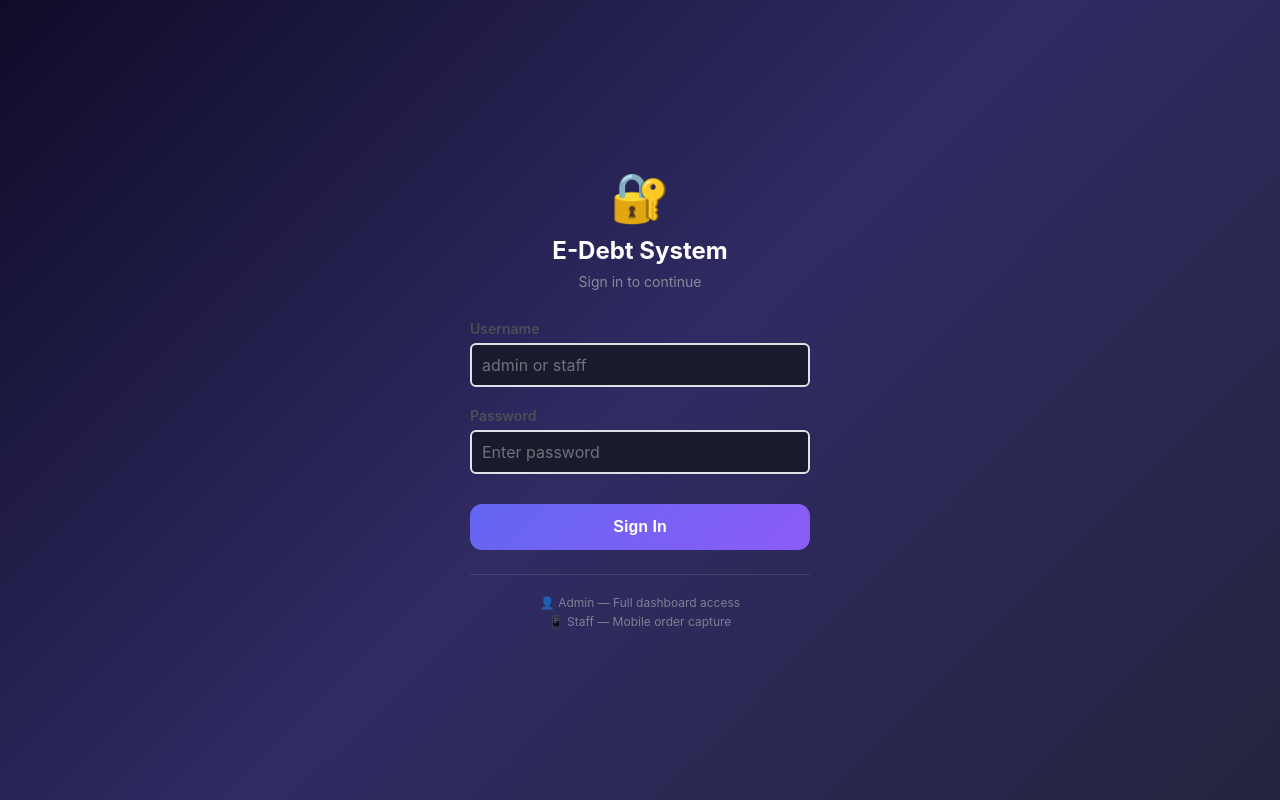
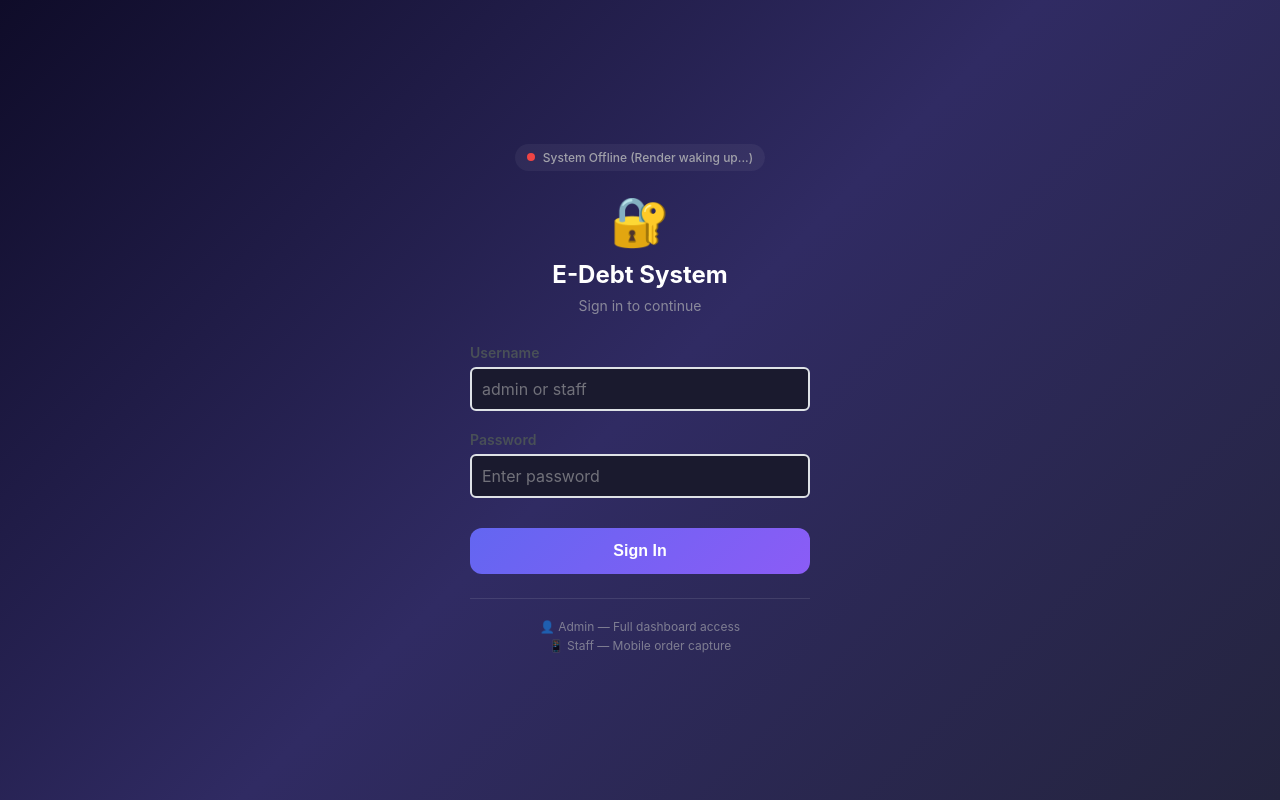
Before and after one commit to militantezeandrei-ops/Edebt, a React (Create React App) app in the folder client/: page / in a window 1280 px wide. Built offline with nearby package versions, Linux system fonts and the light colour scheme; no server answers.

Commit message:
feat: add connectivity indicator and detailed error reporting to login screen

```diff
--- a/client/src/components/Login.css
+++ b/client/src/components/Login.css
@@ -17,6 +17,64 @@
 
 .login-header {
     margin-bottom: 30px;
+    position: relative;
+}
+
+.status-indicator-container {
+    display: flex;
+    align-items: center;
+    justify-content: center;
+    gap: 8px;
+    margin-bottom: 20px;
+    padding: 6px 12px;
+    background: rgba(255, 255, 255, 0.05);
+    border-radius: 20px;
+    width: fit-content;
+    margin-left: auto;
+    margin-right: auto;
+}
+
+.status-dot {
+    width: 8px;
+    height: 8px;
+    border-radius: 50%;
+    transition: background-color 0.3s;
+}
+
+.status-dot.checking {
+    background-color: #f59e0b;
+    animation: pulse 1.5s infinite;
+}
+
+.status-dot.online {
+    background-color: #10b981;
+}
+
+.status-dot.offline {
+    background-color: #ef4444;
+}
+
+.status-text {
+    font-size: 12px;
+    font-weight: 500;
+    color: var(--text-secondary, #888);
+}
+
+@keyframes pulse {
+    0% {
+        transform: scale(0.95);
+        opacity: 0.7;
+    }
+
+    50% {
+        transform: scale(1.05);
+        opacity: 1;
+    }
+
+    100% {
+        transform: scale(0.95);
+        opacity: 0.7;
+    }
 }
 
 .login-header .app-logo {
@@ -102,7 +160,7 @@
 .login-footer {
     margin-top: 24px;
     padding-top: 16px;
-    border-top: 1px solid rgba(255,255,255,0.1);
+    border-top: 1px solid rgba(255, 255, 255, 0.1);
 }
 
 .role-hint {
--- a/client/src/components/Login.js
+++ b/client/src/components/Login.js
@@ -10,6 +10,7 @@ const Login = ({ onLogin }) => {
     const [attempts, setAttempts] = useState(0);
     const [timeLeft, setTimeLeft] = useState(0);
     const [loading, setLoading] = useState(false);
+    const [serverStatus, setServerStatus] = useState('checking'); // 'checking', 'online', 'offline'
 
     // On mount: Check localStorage for existing lockout
     useEffect(() => {
@@ -42,6 +43,26 @@ const Login = ({ onLogin }) => {
         }
         return () => clearInterval(timer);
     }, [timeLeft]);
+
+    // Server Health Check
+    useEffect(() => {
+        const checkServer = async () => {
+            try {
+                const res = await axios.get(`${API_URL}/api/health`, { timeout: 5000 });
+                if (res.data.status === 'OK') {
+                    setServerStatus('online');
+                } else {
+                    setServerStatus('offline');
+                }
+            } catch (err) {
+                setServerStatus('offline');
+            }
+        };
+
+        checkServer();
+        const interval = setInterval(checkServer, 10000); // Check every 10s
+        return () => clearInterval(interval);
+    }, []);
 
     const handleSubmit = async (e) => {
         e.preventDefault();
@@ -124,6 +145,13 @@ const Login = ({ onLogin }) => {
         <div className="login-container">
             <div className="login-card glass-panel">
                 <div className="login-header">
+                    <div className="status-indicator-container">
+                        <div className={`status-dot ${serverStatus}`}></div>
+                        <span className="status-text">
+                            {serverStatus === 'checking' ? 'Checking connection...' :
+                                serverStatus === 'online' ? 'System Online' : 'System Offline (Render waking up...)'}
+                        </span>
+                    </div>
                     <div className="app-logo">🔐</div>
                     <h2>E-Debt System</h2>
                     <p className="login-subtitle">
```
